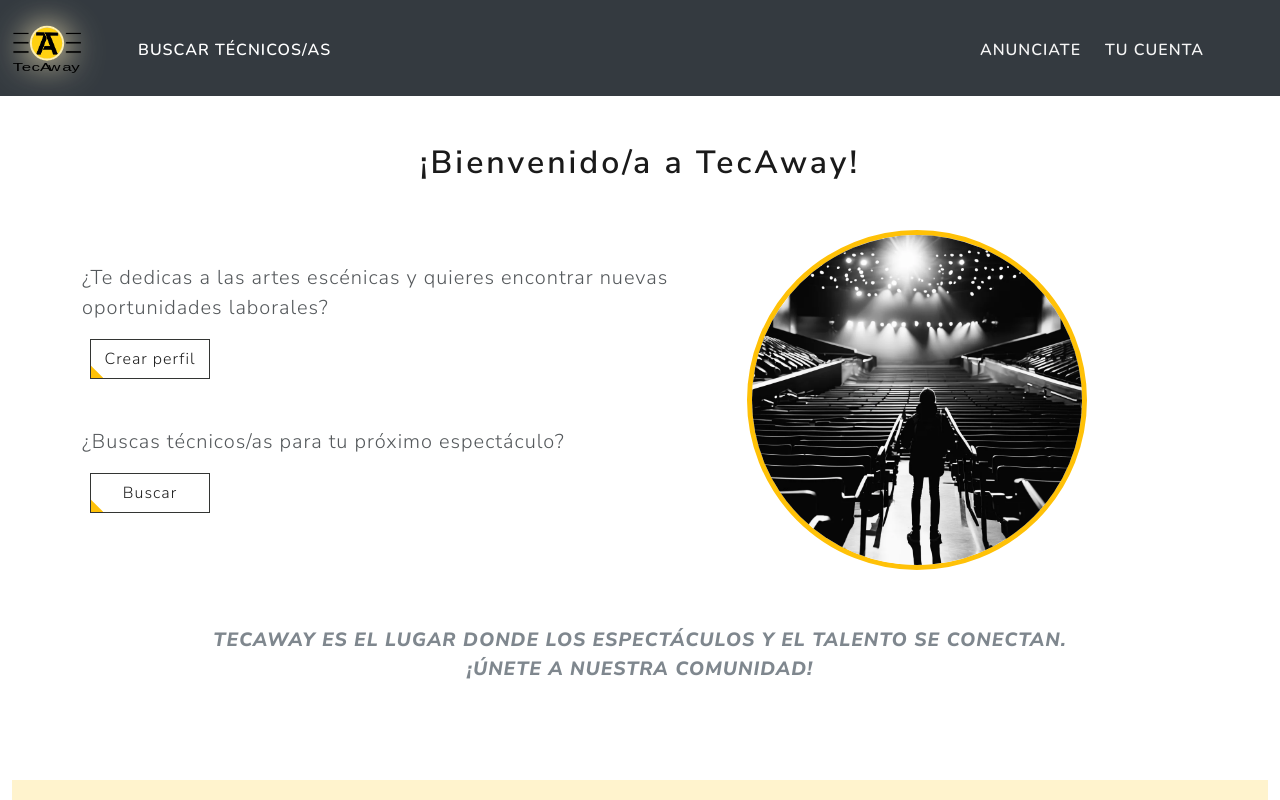
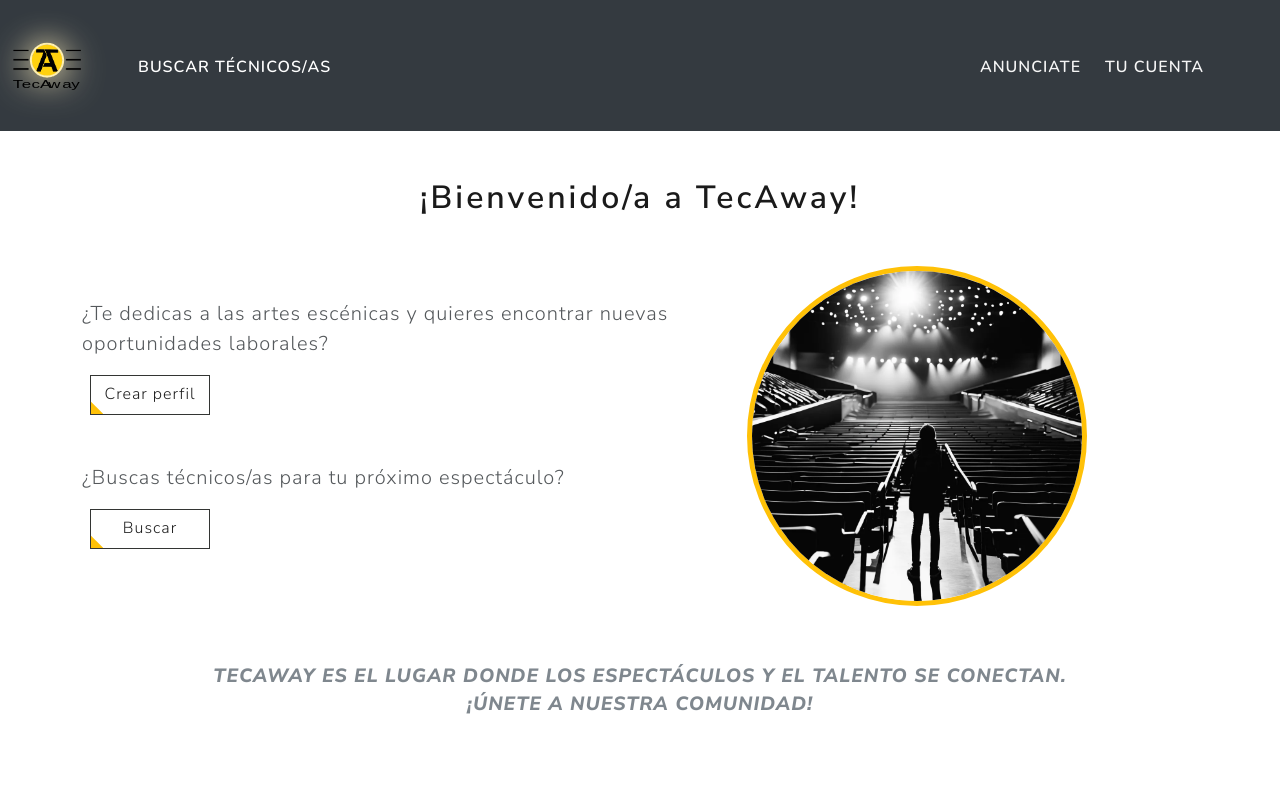
Before and after one commit to mcallejo-10/TecAway-Frontend, an Angular app: page / in a window 1280 px wide. Shown: the top 800 px of the page. Built offline with nearby package versions, Linux system fonts and the light colour scheme; no server answers; a web font is replaced by a local one.

Commit message:
navbar fixed: height fit content

```diff
--- a/src/app/components/header/header.component.scss
+++ b/src/app/components/header/header.component.scss
@@ -6,6 +6,7 @@
     padding-top: 0;
     height: 12vh;
     align-items: center;
+    min-height: fit-content;
 
     @media screen and (min-width: 992px) {
         padding-top: 1.7rem;
```
